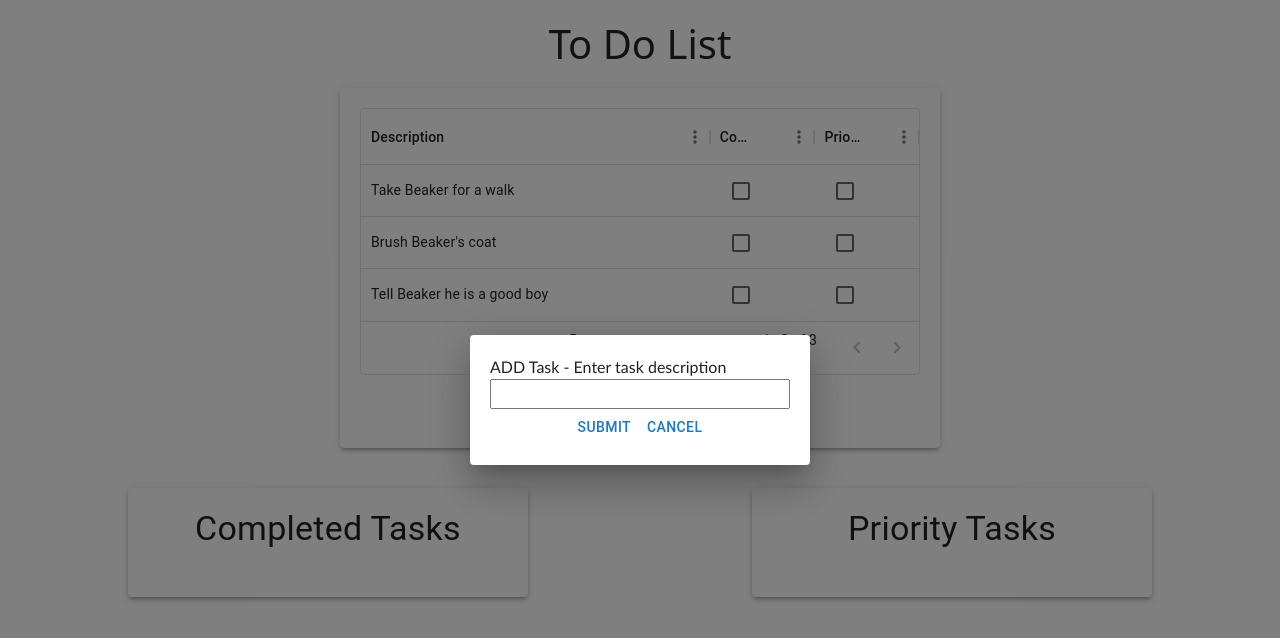
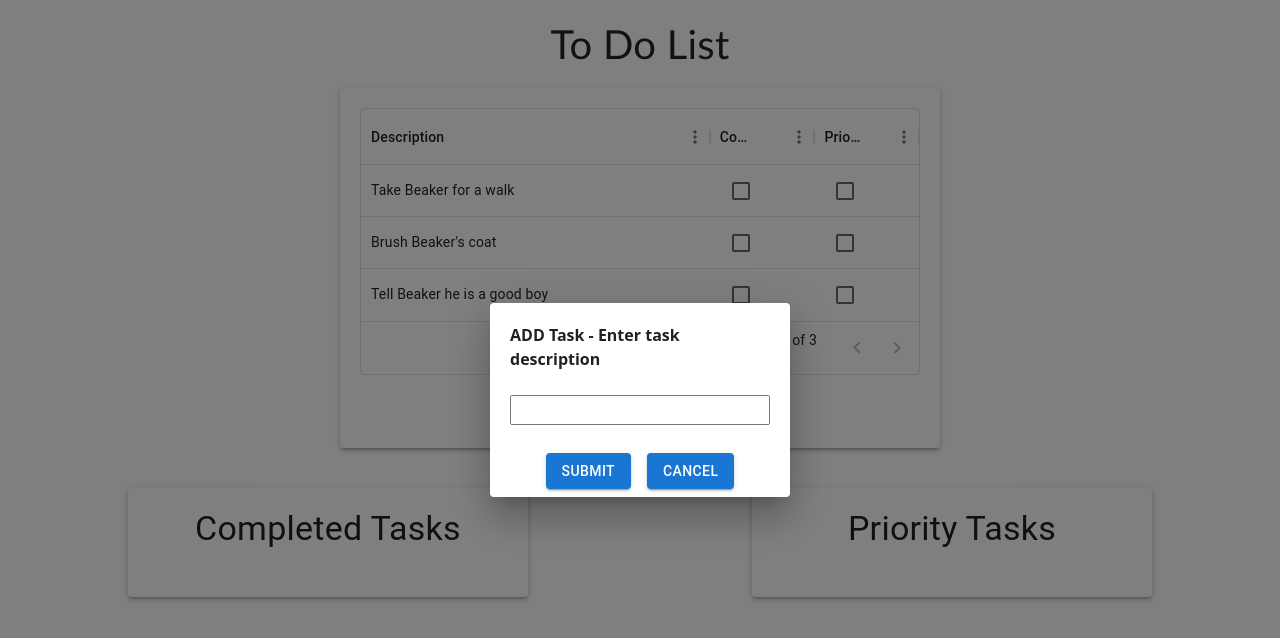
Before and after one commit to rezwanatechProfile/ToDoTrack, a React (Create React App) app in the folder todo-app/: page / in a window 1280 px wide. Both pictures are taken after a click on the button "ADD". Shown: the top 638 px of the page. Built offline with nearby package versions, Linux system fonts and the light colour scheme.

Commit message:
add material.ui style

```diff
--- a/todo-app/src/App.css
+++ b/todo-app/src/App.css
@@ -42,13 +42,3 @@ body {
     transform: rotate(360deg);
   }
 }
-
-
-.bold-header {
-  font-weight: bold;
-}
-
-.css-1t1j96h-MuiPaper-root-MuiDialog-paper {
-  padding: 20px;
-  font-family: 'Gill Sans', 'Gill Sans MT', Calibri, 'Trebuchet MS', sans-serif;
-}
--- a/todo-app/src/components/ToDoList.jsx
+++ b/todo-app/src/components/ToDoList.jsx
@@ -12,12 +12,8 @@ import { priorityTaskAction, moveToPriorityListAction } from "../actions/priorit
 
 
 export const ToDoList = () => {
-
-
   const dispatch = useDispatch();
   const tasks = useSelector((state) => state.task.taskList);
-
-
 
   // initial values and functions for react state variables
   // task list
@@ -35,8 +31,6 @@ export const ToDoList = () => {
   // whether we're adding or editing from the dialog
   const [mode, setMode] = useState("ADD");
 
-
-
   /**
    * @description open the dialog
    */
@@ -50,9 +44,6 @@ export const ToDoList = () => {
   const closeDialog = () => {
     setVisible(false);
   };
-
-
-
 
   /**
    * @description handler function for adding tasks
@@ -83,8 +74,6 @@ export const ToDoList = () => {
     // open the dialog
     openDialog();
   };
-
-
 
   /**
    * @description function that sets the description state variable
@@ -121,9 +110,7 @@ export const ToDoList = () => {
       updateTask();
     }
     closeDialog();
-
   };
-
 
   // 	// CREATE TASK FUNCTION
   /**
@@ -141,7 +128,6 @@ export const ToDoList = () => {
     dispatch(addTask(newTask));
   };
 
-
   // UPDATE TASK FUNCTION
   /**
    * @description function to update an exsting task
@@ -154,7 +140,6 @@ export const ToDoList = () => {
     dispatch(editTask(selection[0].id, description));
   };
 
-
   // REMOVE TASK
   /**
    * @description method to remove an existing task
@@ -165,7 +150,6 @@ export const ToDoList = () => {
     // your code here
     dispatch(removeTaskAction(selection[0].id));
   };
-
 
   // COMPLETE TASK FUNCTION
   /**
@@ -179,9 +163,7 @@ export const ToDoList = () => {
     dispatch(completeTaskAction(id));
 
     dispatch(moveToCompletedListAction(id));
-
   };
-
 
   const priorityTask = (id) => {
     // your code here
@@ -189,10 +171,7 @@ export const ToDoList = () => {
     dispatch(priorityTaskAction(id));
 
     dispatch(moveToPriorityListAction(id));
-
   };
-
-
 
   // the Data grid columns - the renderCell will replace a cell's text with a React component - in this case a checkbox
   const columns = [
@@ -202,7 +181,10 @@ export const ToDoList = () => {
       headerName: "Complete",
       flex: 0.3,
       renderCell: (params) => (
-				<Checkbox checked={params.value} onChange={() => completeTask(params.id)} />
+        <Checkbox
+          checked={params.value}
+          onChange={() => completeTask(params.id)}
+        />
       ),
     },
     // another field for priority list
@@ -211,7 +193,11 @@ export const ToDoList = () => {
       headerName: "Priority",
       flex: 0.3,
       renderCell: (params) => (
-				<Checkbox checked={params.value} onChange={() => priorityTask(params.id)} disabled={params.row.complete} />
+        <Checkbox
+          checked={params.value}
+          onChange={() => priorityTask(params.id)}
+          disabled={params.row.complete}
+        />
       ),
       headerClassName: "bold-header",
     },
@@ -219,23 +205,39 @@ export const ToDoList = () => {
 
   return (
     <div>
+      <Typography
+        variant="h4"
+        align="center"
+        fontFamily="'Gill Sans', 'Gill Sans MT', Calibri, 'Trebuchet MS', sans-serif"
+        gutterBottom
+      >
         <h1>To Do List</h1>
         {/* Dialog for adding and editing */}
         <Dialog open={visible}>
-        <div style={{ width: "300px" }} className="d-flex flex-column">
-          {mode} Task - Enter task description
+          <div
+            style={{ width: "300px", padding: "20px" }}
+            className="d-flex flex-column"
+          >
+            <span style={{ fontWeight: 'bold' }}>{mode} Task - Enter task description</span>
             <br />
             <input value={description} onChange={handleDescription}></input>
           </div>
           <div className="d-flex justify-content-center">
-          {/* handleSubmit needs to contextually call the correct function based on whether you're adding or editing */}
-          <Button onClick={handleSubmit}>Submit</Button>
-          <Button onClick={closeDialog}>Cancel</Button>
+            <Button variant="contained" color="primary" style={{ margin: "8px" }} onClick={handleSubmit}>Submit</Button>
+            <Button  variant="contained" color="primary" style={{ margin: "8px" }} onClick={closeDialog}>Cancel</Button>
           </div>
         </Dialog>
-
         {/* Main to do list */}
-      <Paper elevation={3} style={{ padding: "20px", margin: "20px", maxWidth: "600px", marginLeft: 'auto', marginRight: 'auto' }}>
+        <Paper
+          elevation={3}
+          style={{
+            padding: "20px",
+            margin: "20px",
+            maxWidth: "600px",
+            marginLeft: "auto",
+            marginRight: "auto",
+          }}
+        >
           <div className="d-flex flex-column align-items-center">
             {tasks.length === 0 ? (
               <p>Add Your Todo List</p>
@@ -251,7 +253,12 @@ export const ToDoList = () => {
             )}
 
             <div className="d-flex justify-content-center">
-            <Button variant="contained" color="primary" onClick={handleAdd} style={{ margin: "8px" }}>
+              <Button
+                variant="contained"
+                color="primary"
+                onClick={handleAdd}
+                style={{ margin: "8px" }}
+              >
                 Add
               </Button>
               <Button
@@ -276,6 +283,7 @@ export const ToDoList = () => {
             </div>
           </div>
         </Paper>
+      </Typography>
     </div>
   );
 };
```
Lines whose indentation alone changed are shown as unchanged.
